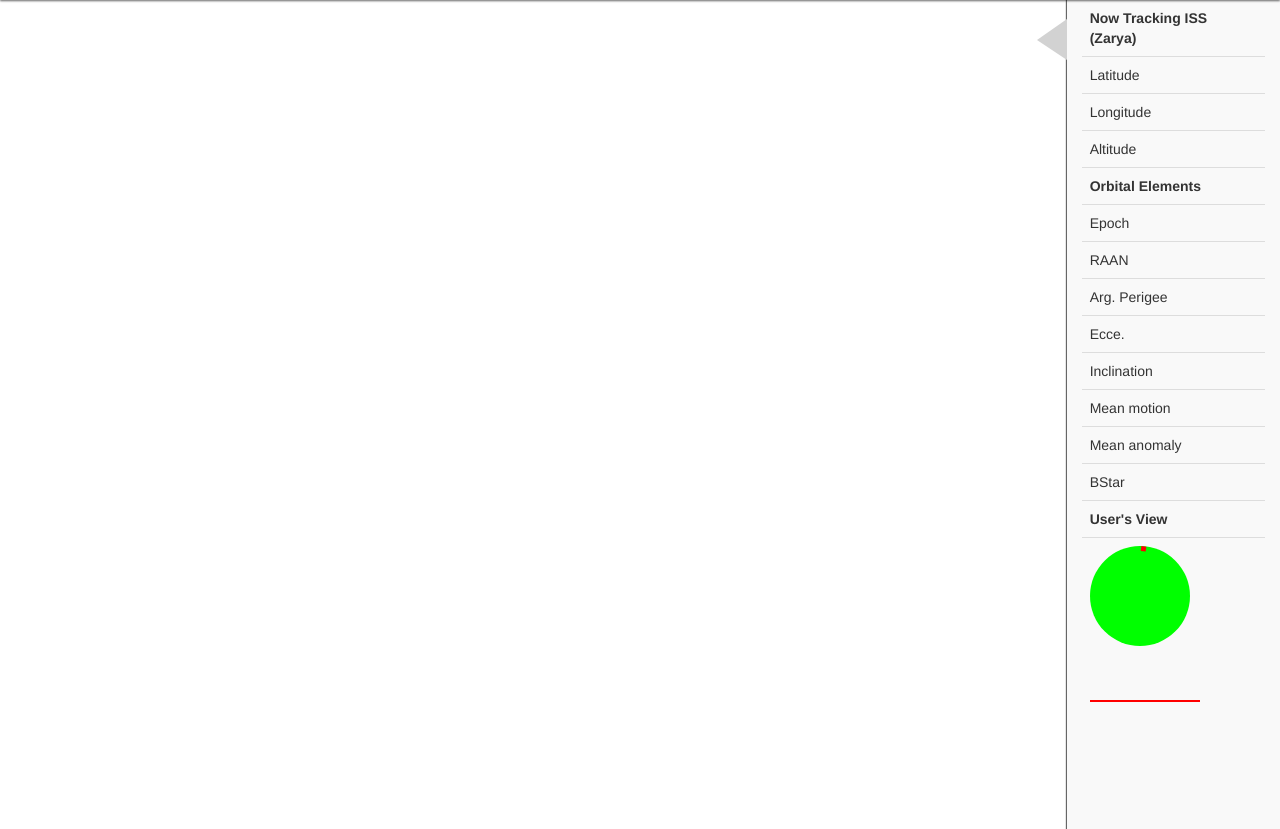
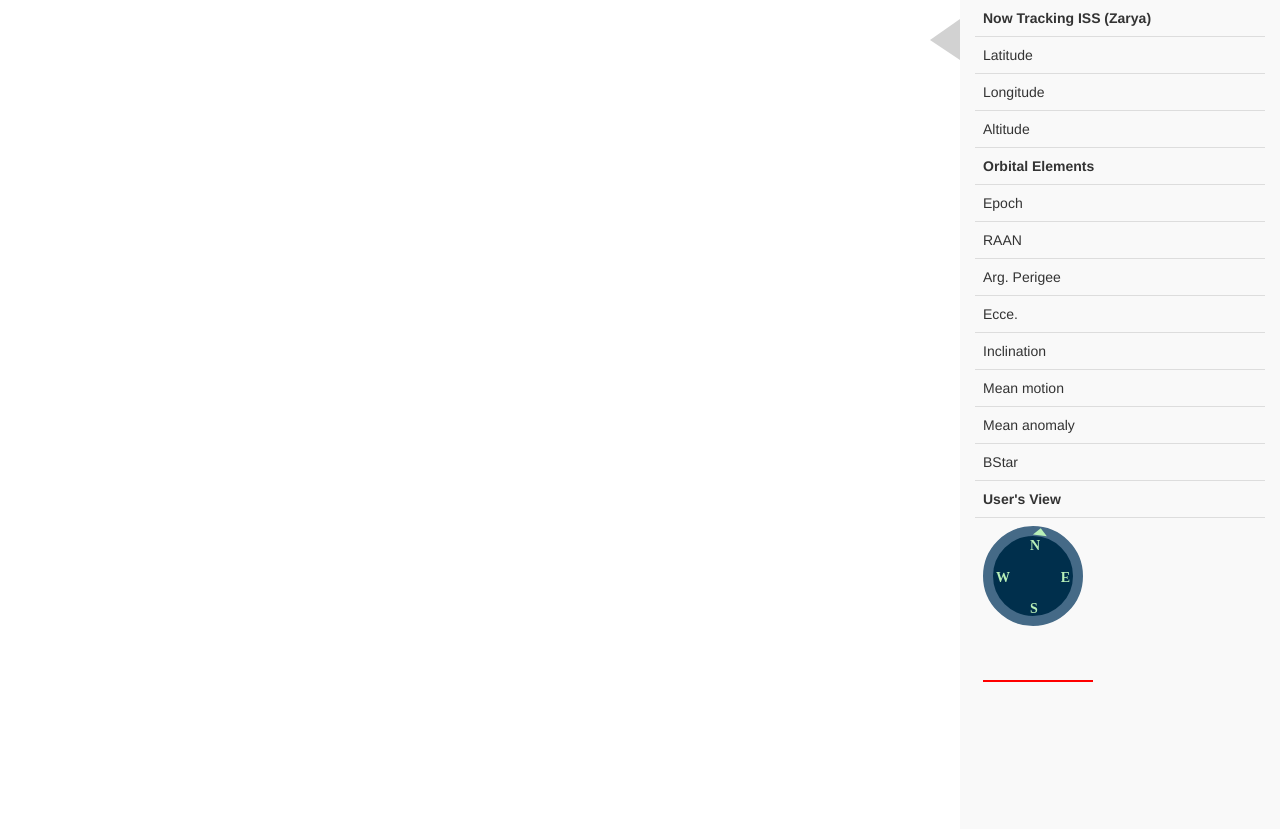
Before and after one commit to ntucakovic/around-earth, a PHP site: page / in a window 1280 px wide. Shown: the part 51-880 px from the top of the page. Run offline with PHP 8.4, Linux system fonts and the light colour scheme; some libraries are stand-ins or nearby versions.

Commit message:
compass widget styled

```diff
--- a/index.html
+++ b/index.html
@@ -40,7 +40,7 @@
 <div class="container-fluid">
     <div class="row">
         <div id="map" class="main"></div>
-        <aside id="toolbar-right" class="sidebar--right col-sm-4 col-md-2 sidebar active">
+        <aside id="toolbar-right" class="sidebar--right col-xs-6 col-sm-3 sidebar active">
             <a href="#" id="toolbar-right-toggle"
                class="sidebar-toggle sidebar-toggle--right"></a>
 
@@ -105,6 +105,11 @@
                             <div id="user-view-compass">
                                 <div id="compass-circle">
                                     <div id="station"></div>
+                                    <label class="north">N</label>
+                                    <label class="south">S</label>
+                                    <label class="east">E</label>
+                                    <label class="west">W</label>
+                                    <label id="label-azimuth"></label>
                                 </div>
                             </div>
 
--- a/javascripts/application/map.js
+++ b/javascripts/application/map.js
@@ -139,8 +139,7 @@
         var compass_rotation = data.user_view.azimuth;
         var elevation = data.user_view.elevation * -1;
 
-        console.log(compass_rotation, data.user_view.elevation);
-
+        $('#user-view-compass #label-azimuth').html(parseInt(compass_rotation) + '°');
         $('#user-view-compass #station').css('transform', 'rotate(' + compass_rotation + 'deg)');
         $('#user-view-elevation #elevation').attr('transform', 'rotate(' + elevation + ' 0 55)');
     },
--- a/sass/main-view.scss
+++ b/sass/main-view.scss
@@ -14,7 +14,7 @@
 }
 
 .navbar.navbar-fixed-top {
-  @include box-shadow(0 1px 2px rgba(0, 0, 0, 0.6));
+  /* @include box-shadow(0 1px 2px rgba(0, 0, 0, 0.6)); */
 }
 
 .container-fluid {
@@ -60,7 +60,7 @@
   position: absolute;
   top: 0;
   height: 100%;
-  @include box-shadow(-1px 0px 1px rgba(0, 0, 0, 0.6));
+  /* @include box-shadow(-1px 0px 1px rgba(0, 0, 0, 0.6)); */
 }
 
 .sidebar--right.active {
@@ -73,23 +73,64 @@
 }
 
 #user-view-compass {
+  position: relative;
+  color: #B8F0B8;
 
   #station {
-    background-color: #ff0000;
-    width: 5px;
-    height: 5px;
-    transform-origin: 3px 52px;
+    transform-origin: 7px 47px;
     transform: rotate(7deg);
     position: absolute;
-    left: 45px;
+    left: 35px;
+    top: -8px;
+    width: 0;
+    height: 0;
+    border-left: 7px solid transparent;
+    border-right: 7px solid transparent;
+    border-bottom: 7px solid #B8F0B8;
   }
 
   #compass-circle {
-    background-color: #00ff00;
+    background-color: #002F4C;
+    border: 10px solid #456A87;
     width: 100px;
     height: 100px;
     position: relative;
-      border-radius: 50px;
+    border-radius: 50px;
+  }
+
+  #label-azimuth {
+    position: absolute;
+    top: 26px;
+    left: 23px;
+    font-size: 1.5em;
+    text-align: center;
+  }
+
+  .north {
+    font-family: Times New Romain;
+    position: absolute;
+    left: 37px;
+  }
+
+  .south {
+    font-family: Times New Romain;
+    position: absolute;
+    left: 37px;
+    bottom: -8px;
+  }
+
+  .east {
+    font-family: Times New Romain;
+    position: absolute;
+    right: 3px;
+    top: 32px;
+  }
+
+  .west {
+    font-family: Times New Romain;
+    position: absolute;
+    top: 32px;
+    left: 3px;
   }
 
 }
--- a/sass/styles.scss
+++ b/sass/styles.scss
@@ -1,6 +1,5 @@
 // Import Bootstrap Compass integration
 @import "bootstrap-compass";
-
 @import "bootstrap-sprockets";
 
 // Import custom Bootstrap variables
```
Also changed, not shown: stylesheets/main-view.css (+149 -77 lines), stylesheets/styles.css.
